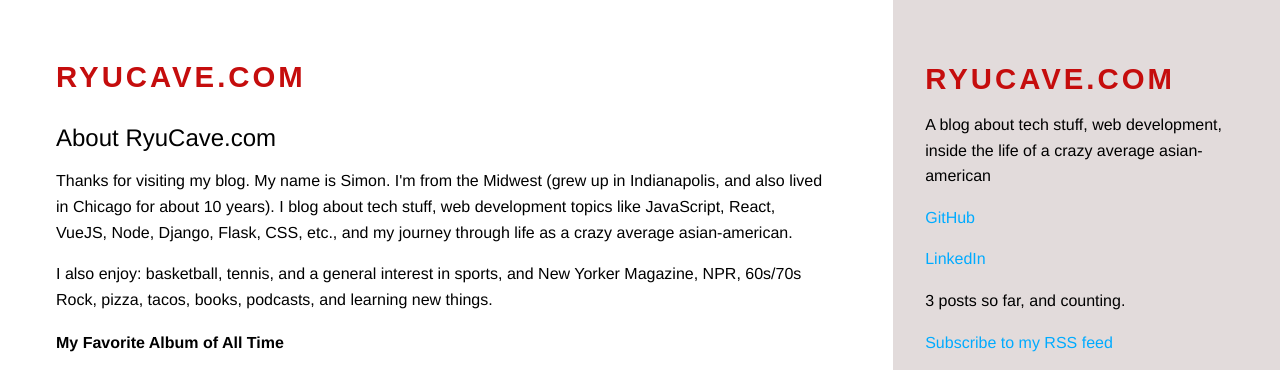
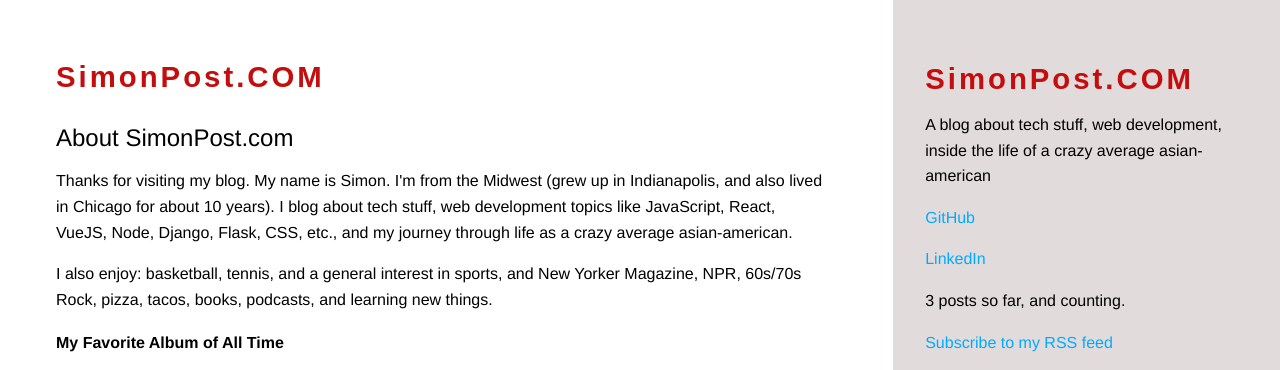
Before and after one commit to simonhlee97/ryucaveblog, a Django app: page /about/ in a window 1280 px wide. Shown: the top 370 px of the page. Run offline with Django 3.2, Linux system fonts and the light colour scheme; data comes from the database, SQL or seed files in the repository; parts of the project's set-up code (start-up, migrations or seed data) failed here and were passed over.

Commit message:
update to blog name

```diff
--- a/blog/feeds.py
+++ b/blog/feeds.py
@@ -5,9 +5,9 @@ from .models import Post
 
 
 class LatestPostsFeed(Feed):
-    title = 'RyuCave.com'
+    title = 'SimonPost.com'
     link = reverse_lazy('blog:post_list')
-    description = 'New posts from RyuCave.com.'
+    description = 'New posts from SimonPost.com.'
 
     def items(self):
         return Post.published.all()[:5]
--- a/blog/templates/blog/about.html
+++ b/blog/templates/blog/about.html
@@ -1,5 +1,5 @@
 {% extends "blog/base.html" %} {% block content %}
-<h2>About RyuCave.com</h2>
+<h2>About SimonPost.com</h2>
 <p>
 	Thanks for visiting my blog. My name is Simon. I'm from the Midwest (grew up in Indianapolis, and also lived in Chicago for about 10 years). I blog about tech stuff, web development topics like JavaScript, React, VueJS, Node, Django, Flask, CSS, etc., and my journey through life as a crazy average asian-american.
 </p>
@@ -24,7 +24,7 @@
 
 <hr />
 
-<h4>RyuCave.com, the code</h4>
+<h4>SimonPost.com, the code</h4>
 <p>(If you're not a coder/developer, you will find the rest of this page quite boring...)</p>
 <p>TL;DR This blog was built with Django, and some vanilla CSS.</p>
 <img src="https://static.djangoproject.com/img/logos/django-logo-negative.png" alt="djangologo-green" id="logo" />
--- a/blog/templates/blog/base.html
+++ b/blog/templates/blog/base.html
@@ -5,7 +5,7 @@
 	<head>
 		<meta charset="UTF-8" />
 		<meta name="viewport" content="width=device-width, initial-scale=1.0" />
-		<title>RYUCAVE.COM</title>
+		<title>SimonPost.COM</title>
         <link rel="icon" type="image/png" sizes="32x32" href="{% static 'favicon.ico' %}">
 		<link href="{% static 'css/blog.css' %}" rel="stylesheet">
 	</head>
@@ -14,12 +14,12 @@
 		<div class="blog">
 
 			<div class="content">
-				<h2 class='ryufont'><a href="{% url 'blog:post_list' %}">RYUCAVE.COM</a></h2>
+				<h2 class='ryufont'><a href="{% url 'blog:post_list' %}">SimonPost.COM</a></h2>
 				{% block content %}
 				{% endblock %}
 			</div>
 			<div class="sidebar">
-				<h2 class='ryufont'><a href="{% url 'blog:post_list' %}">RYUCAVE.COM</a></h2>
+				<h2 class='ryufont'><a href="{% url 'blog:post_list' %}">SimonPost.COM</a></h2>
 				<p>A blog about tech stuff, web development, inside the life of a crazy average asian-american</p>
 				<p><a href="https://github.com/simonhlee97/" target="_blank">GitHub</a></p>
 				<p><a href="https://linkedin.com/in/simon-h-lee/" target="_blank">LinkedIn</a></p>
--- a/blog/templates/blog/post/list.html
+++ b/blog/templates/blog/post/list.html
@@ -1,7 +1,7 @@
 {% extends "blog/base.html" %}
 {% load blog_tags %}
 {% block title %}
-RyuCave.com
+SimonPost.com
 {% endblock %}
 
 {% block content %}
```
